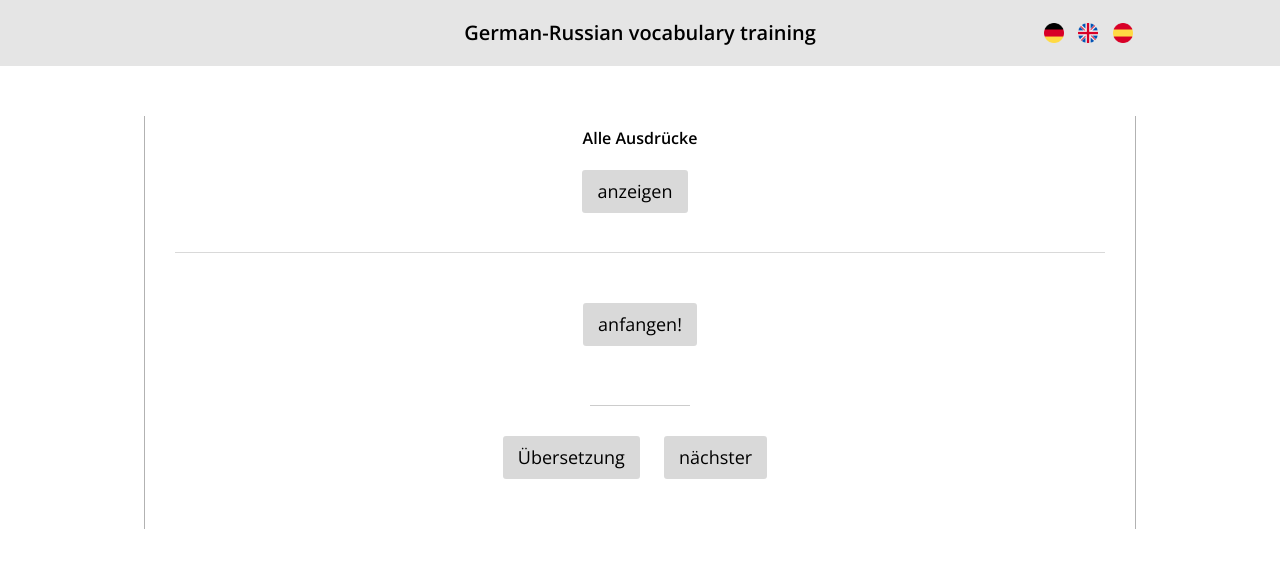
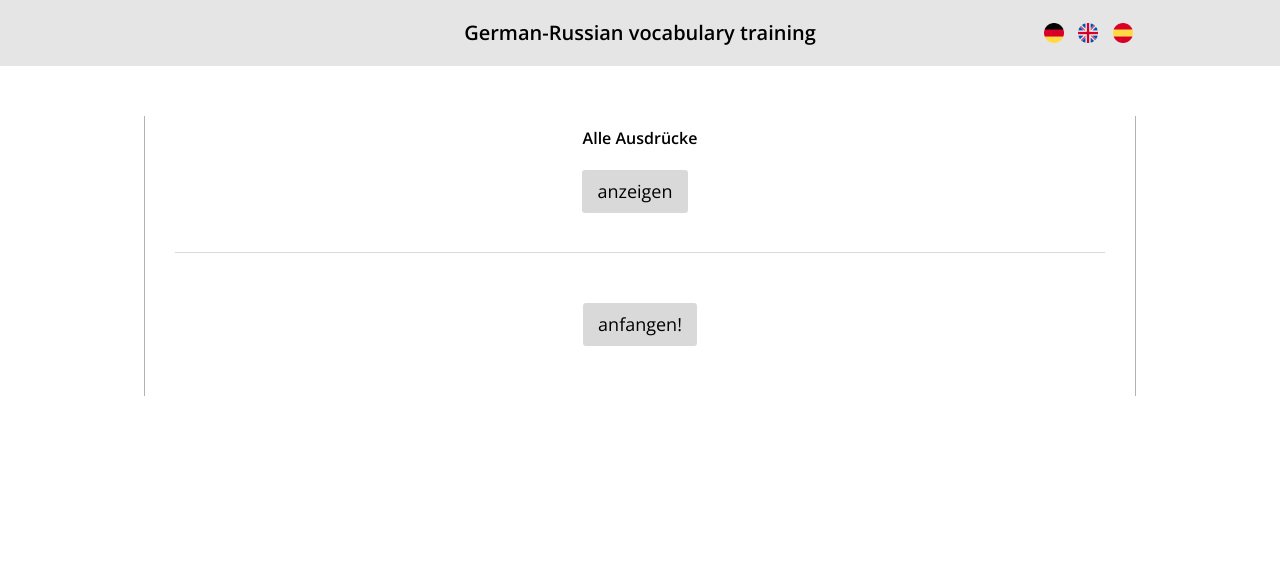
Before and after one commit to kds2108/vobacualry-training, a website: page src/index.pug in a window 1280 px wide. Drawn offline with nearby package versions, Linux system fonts and the light colour scheme; files that its build step writes are made by us from their sources; files whose address does not match are found by name.

Commit message:
all js part is done

```diff
--- a/src/index.pug
+++ b/src/index.pug
@@ -46,13 +46,13 @@ body
 					span.span.span__de.j-span-de anfangen!
 					span.span.span__en.j-span-en start!
 					span.span.span__es.j-span-es empezar!
-			.training
+			.training.j-training.hide-class
 				.key-value.j-key-value
-				.button.translate.j-translate
+				a(href="#").button.translate.j-translate
 					span.span.span__de.j-span-de Übersetzung
 					span.span.span__en.j-span-en Translation
 					span.span.span__es.j-span-es Traducción
-				.button.next.j-next
+				a(href="#").button.next.j-next
 					span.span.span__de.j-span-de nächster
 					span.span.span__en.j-span-en next
 					span.span.span__en.j-span-es siguente
```
Also changed, not shown: dist/css/main.css, dist/css/main.scss, dist/index.html, dist/js/json/first.json, dist/js/main.js.
